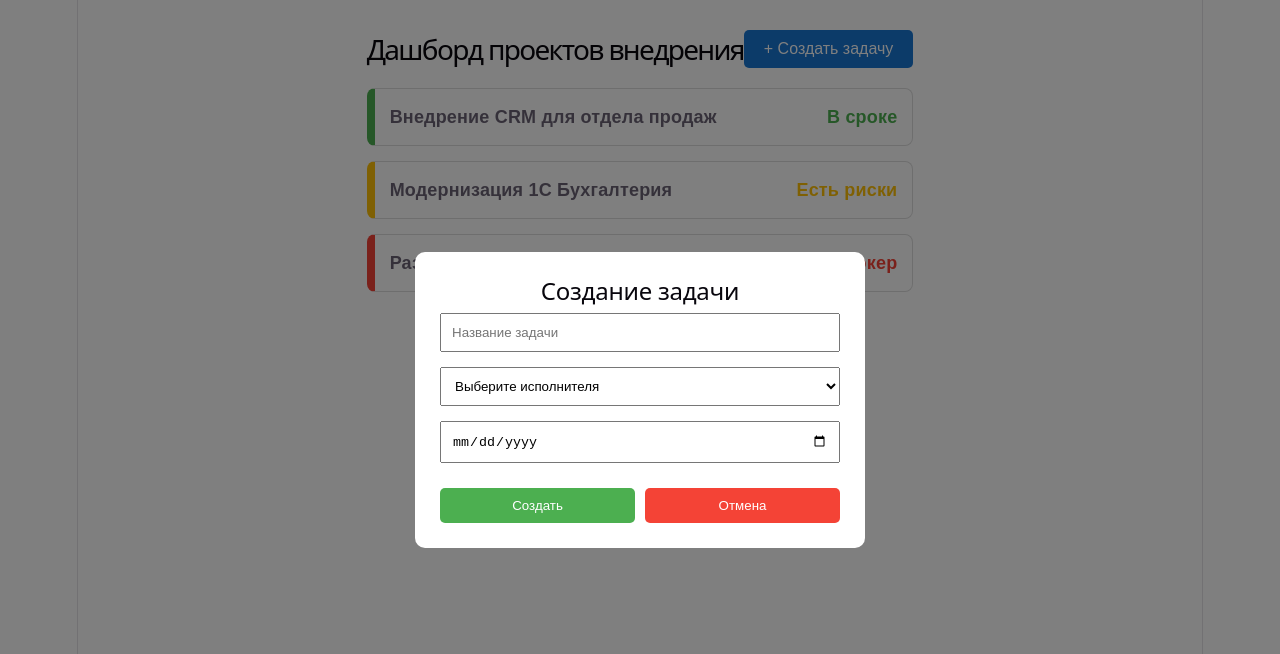
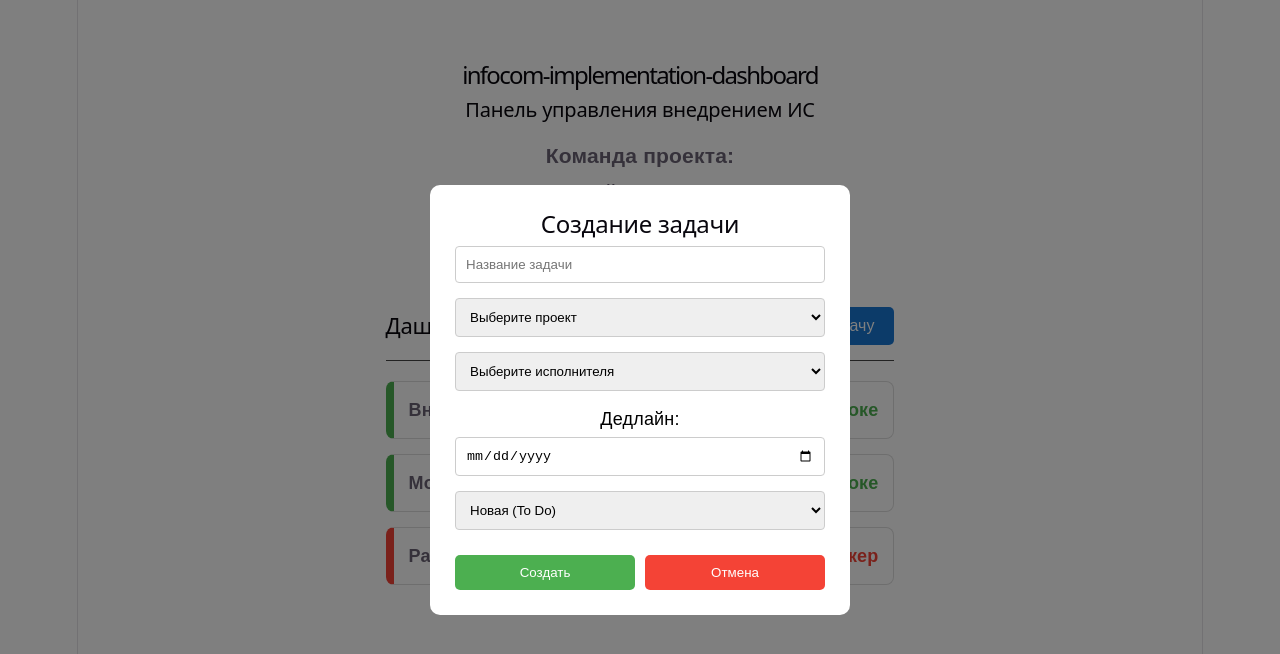
Before and after one commit to gosh-sh1/infocom-implementation-dashboard, a React app in the folder frontend/: page / in a window 1280 px wide. Both pictures are taken after a click on the button "+ Создать задачу". Shown: the top 654 px of the page. Built offline with nearby package versions, Linux system fonts and the light colour scheme; the HTML template or start-up script is replaced by a standard one.

Commit message:
feat(frontend): сверстан layout дашборда и исправлено наложение текста

```diff
--- a/frontend/src/App.jsx
+++ b/frontend/src/App.jsx
@@ -1,69 +1,389 @@
+import './App.css';
 import { useState } from 'react';
-import './App.css';
 
 const mockProjects = [
-  { id: 1, name: 'Внедрение CRM для отдела продаж', status: 'В сроке' },
-  { id: 2, name: 'Модернизация 1С Бухгалтерия', status: 'Есть риски' },
-  { id: 3, name: 'Разработка портала для сотрудников', status: 'Блокер' },
+  { id: 1, name: 'Внедрение CRM для отдела продаж', status: 'Active' },
+  { id: 2, name: 'Модернизация 1С Бухгалтерия', status: 'Active' },
+  { id: 3, name: 'Разработка портала для сотрудников', status: 'Blocked' },
 ];
+
+const team = [
+  { name: 'Георгий', role: 'Team Lead' },
+  { name: 'Роман', role: 'Backend / QA / DevOps' },
+  { name: 'Павел', role: 'Frontend' },
+];
+
+const API_URL = 'http://localhost:8000/api/tasks';
 
 function App() {
   const [isModalOpen, setIsModalOpen] = useState(false);
   const [projects] = useState(mockProjects);
+  const [tasks, setTasks] = useState([]);
+  const [isSubmitting, setIsSubmitting] = useState(false);
+
   const [taskTitle, setTaskTitle] = useState('');
   const [assignee, setAssignee] = useState('');
   const [deadline, setDeadline] = useState('');
+  const [taskStatus, setTaskStatus] = useState('To Do');
+  const [projectId, setProjectId] = useState('');
 
   const getStatusColor = (status) => {
     switch (status) {
-      case 'В сроке': return '#4CAF50';
-      case 'Есть риски': return '#FFC107';
-      case 'Блокер': return '#F44336';
-      default: return '#9E9E9E';
+      case 'В сроке':
+      case 'Active':
+      case 'Done':
+        return '#4CAF50';
+      case 'Есть риски':
+      case 'At Risk':
+      case 'In Progress':
+        return '#FFC107';
+      case 'Блокер':
+      case 'Blocked':
+      case 'Blocker':
+        return '#F44336';
+      default:
+        return '#9E9E9E';
     }
   };
 
-  const handleCreateTask = (e) => {
-    e.preventDefault();
-    console.log("Отправка задачи:", { taskTitle, assignee, deadline });
-    alert(`Задача "${taskTitle}" создана!`);
+  const getStatusLabel = (status) => {
+    switch (status) {
+      case 'Active': return 'В сроке';
+      case 'Blocked':
+      case 'Blocker': return 'Блокер';
+      case 'At Risk': return 'Есть риски';
+      case 'To Do': return 'Новая';
+      case 'In Progress': return 'В работе';
+      case 'Done': return 'Выполнена';
+      default: return status;
+    }
+  };
+
+  const resetForm = () => {
+    setTaskTitle('');
+    setAssignee('');
+    setDeadline('');
+    setTaskStatus('To Do');
+    setProjectId('');
+  };
+
+  const closeModal = () => {
+    if (isSubmitting) return;
+    resetForm();
     setIsModalOpen(false);
   };
 
+  const handleCreateTask = async (e) => {
+    e.preventDefault();
+    if (isSubmitting) return;
+
+    if (!taskTitle.trim() || !projectId || !assignee) {
+      alert('Заполните название задачи, выберите проект и исполнителя.');
+      return;
+    }
+
+    const newTask = {
+      title: taskTitle.trim(),
+      project_id: Number(projectId),
+      status: taskStatus,
+      deadline: deadline || null,
+      assignee: assignee,
+    };
+
+    setIsSubmitting(true);
+
+    try {
+      const response = await fetch(API_URL, {
+        method: 'POST',
+        headers: {
+          'Content-Type': 'application/json',
+        },
+        body: JSON.stringify(newTask),
+      });
+
+      const responseText = await response.text();
+      let result = {};
+
+      if (responseText) {
+        try {
+          result = JSON.parse(responseText);
+        } catch {
+          throw new Error('Сервер вернул некорректный ответ. Проверьте работу бэкенда.');
+        }
+      }
+
+      if (!response.ok) {
+        const detail = result.detail;
+        const message = typeof detail === 'string'
+          ? detail
+          : detail
+            ? JSON.stringify(detail)
+            : `Ошибка сервера: ${response.status}`;
+        throw new Error(message);
+      }
+
+      const createdTask = {
+        id: result.task_id ?? result.id ?? Date.now(),
+        title: taskTitle.trim(),
+        assignee,
+        status: taskStatus,
+        projectId: Number(projectId),
+        deadline,
+      };
+
+      setTasks((prev) => [...prev, createdTask]);
+      resetForm();
+      setIsModalOpen(false);
+
+      if (taskStatus === 'Blocker') {
+        alert('Задача-блокер создана. Если это предусмотрено бэкендом, статус проекта будет обновлён.');
+      } else {
+        alert('Задача успешно создана!');
+      }
+    } catch (error) {
+      console.error('Ошибка создания задачи:', error);
+      if (error instanceof TypeError) {
+        alert('Не удалось подключиться к серверу. Проверьте, запущен ли бэкенд на localhost:8000 и настроен ли CORS.');
+      } else {
+        alert(`Не удалось создать задачу: ${error.message}`);
+      }
+    } finally {
+      setIsSubmitting(false);
+    }
+  };
+
   return (
-    <div style={{ padding: '30px', fontFamily: 'Arial, sans-serif', maxWidth: '800px', margin: '0 auto' }}>
-      <div style={{ display: 'flex', justifyContent: 'space-between', alignItems: 'center', marginBottom: '20px' }}>
-        <h1 style={{ margin: 0, whiteSpace: 'nowrap', fontSize: '28px' }}>Дашборд проектов внедрения</h1>
-        <button onClick={() => setIsModalOpen(true)} style={{ padding: '10px 20px', background: '#1976D2', color: 'white', border: 'none', borderRadius: '5px', cursor: 'pointer', fontSize: '16px' }}>
+    <div
+      style={{
+        padding: '30px',
+        fontFamily: 'Arial, sans-serif',
+        maxWidth: '800px',
+        margin: '0 auto',
+        wordBreak: 'break-word', // <-- Это исправляет наложение длинных слов
+      }}
+    >
+      {/* Исправлен заголовок: уменьшен размер и добавлен перенос */}
+      <h1 style={{ fontSize: '24px', textAlign: 'center', marginBottom: '10px' }}>
+        infocom-implementation-dashboard
+      </h1>
+      <h2 style={{ textAlign: 'center', fontSize: '20px', fontWeight: 'normal', marginTop: 0 }}>
+        Панель управления внедрением ИС
+      </h2>
+
+      <div style={{ textAlign: 'center', marginTop: '20px' }}>
+        <h3 style={{ marginBottom: '10px' }}>Команда проекта:</h3>
+        <ul style={{ listStyleType: 'none', padding: 0, margin: 0, display: 'flex', flexDirection: 'column', gap: '5px' }}>
+          {team.map((member) => (
+            <li key={member.name}>
+              <b>{member.name}</b> — {member.role}
+            </li>
+          ))}
+        </ul>
+      </div>
+
+      <div
+        style={{
+          display: 'flex',
+          justifyContent: 'space-between',
+          alignItems: 'center',
+          flexWrap: 'wrap',
+          gap: '15px',
+          marginBottom: '20px',
+          marginTop: '40px',
+          borderBottom: '1px solid #444',
+          paddingBottom: '15px'
+        }}
+      >
+        <h2 style={{ margin: 0, fontSize: '22px' }}>
+          Дашборд проектов внедрения
+        </h2>
+        <button
+          type="button"
+          onClick={() => setIsModalOpen(true)}
+          style={{
+            padding: '10px 20px',
+            background: '#1976D2',
+            color: 'white',
+            border: 'none',
+            borderRadius: '5px',
+            cursor: 'pointer',
+            fontSize: '16px',
+          }}
+        >
           + Создать задачу
         </button>
       </div>
 
       <div style={{ display: 'flex', flexDirection: 'column', gap: '15px' }}>
         {projects.map((project) => (
-          <div key={project.id} style={{ border: '1px solid #ddd', borderRadius: '8px', padding: '15px', display: 'flex', justifyContent: 'space-between', alignItems: 'center', borderLeft: `8px solid ${getStatusColor(project.status)}` }}>
+          <div
+            key={project.id}
+            style={{
+              border: '1px solid #ddd',
+              borderRadius: '8px',
+              padding: '15px',
+              display: 'flex',
+              justifyContent: 'space-between',
+              alignItems: 'center',
+              flexWrap: 'wrap',
+              gap: '10px',
+              borderLeft: `8px solid ${getStatusColor(project.status)}`,
+            }}
+          >
             <h3 style={{ margin: 0, fontSize: '18px' }}>{project.name}</h3>
-            <span style={{ color: getStatusColor(project.status), fontWeight: 'bold' }}>{project.status}</span>
+            <span style={{ color: getStatusColor(project.status), fontWeight: 'bold' }}>
+              {getStatusLabel(project.status)}
+            </span>
           </div>
         ))}
       </div>
 
+      {tasks.length > 0 && (
+        <div style={{ marginTop: '30px' }}>
+          <h3>Созданные задачи:</h3>
+          <ul style={{ paddingLeft: '20px' }}>
+            {tasks.map((task) => (
+              <li key={task.id} style={{ marginBottom: '15px' }}>
+                <b>{task.title}</b>
+                {' — исполнитель: '} {task.assignee || 'Не назначен'}
+                {' — статус: '} {getStatusLabel(task.status)}
+                {task.deadline && ` — дедлайн: ${task.deadline}`}
+                {' — проект ID: '} {task.projectId}
+              </li>
+            ))}
+          </ul>
+        </div>
+      )}
+
       {isModalOpen && (
-        <div style={{ position: 'fixed', top: 0, left: 0, right: 0, bottom: 0, background: 'rgba(0,0,0,0.5)', display: 'flex', justifyContent: 'center', alignItems: 'center' }}>
-          <div style={{ background: 'white', padding: '25px', borderRadius: '10px', width: '400px', color: 'black' }}>
-            <h2 style={{ marginTop: 0 }}>Создание задачи</h2>
+        <div
+          onClick={closeModal}
+          style={{
+            position: 'fixed',
+            inset: 0,
+            background: 'rgba(0,0,0,0.5)',
+            display: 'flex',
+            justifyContent: 'center',
+            alignItems: 'center',
+            padding: '15px',
+            zIndex: 1000,
+          }}
+        >
+          <div
+            role="dialog"
+            aria-modal="true"
+            aria-labelledby="task-modal-title"
+            onClick={(e) => e.stopPropagation()}
+            style={{
+              background: 'white',
+              padding: '25px',
+              borderRadius: '10px',
+              width: '100%',
+              maxWidth: '420px',
+              maxHeight: '90vh',
+              overflowY: 'auto',
+              boxSizing: 'border-box',
+              color: 'black',
+            }}
+          >
+            <h2 id="task-modal-title" style={{ marginTop: 0 }}>
+              Создание задачи
+            </h2>
+
             <form onSubmit={handleCreateTask} style={{ display: 'flex', flexDirection: 'column', gap: '15px' }}>
-              <input type="text" placeholder="Название задачи" value={taskTitle} onChange={(e) => setTaskTitle(e.target.value)} required style={{ padding: '10px' }} />
-              <select value={assignee} onChange={(e) => setAssignee(e.target.value)} required style={{ padding: '10px' }}>
+              <input
+                type="text"
+                placeholder="Название задачи"
+                value={taskTitle}
+                onChange={(e) => setTaskTitle(e.target.value)}
+                required
+                maxLength={200}
+                disabled={isSubmitting}
+                style={{ padding: '10px', borderRadius: '4px', border: '1px solid #ccc' }}
+              />
+
+              <select
+                value={projectId}
+                onChange={(e) => setProjectId(e.target.value)}
+                required
+                disabled={isSubmitting}
+                style={{ padding: '10px', borderRadius: '4px', border: '1px solid #ccc' }}
+              >
+                <option value="">Выберите проект</option>
+                {projects.map((project) => (
+                  <option key={project.id} value={project.id}>{project.name}</option>
+                ))}
+              </select>
+
+              <select
+                value={assignee}
+                onChange={(e) => setAssignee(e.target.value)}
+                required
+                disabled={isSubmitting}
+                style={{ padding: '10px', borderRadius: '4px', border: '1px solid #ccc' }}
+              >
                 <option value="">Выберите исполнителя</option>
-                <option value="user1">Шальнев Георгий</option>
-                <option value="user2">Стрелков Роман</option>
-                <option value="user3">Захаров Павел</option>
+                <option value="Шальнев Георгий">Шальнев Георгий</option>
+                <option value="Стрелков Роман">Стрелков Роман</option>
+                <option value="Захаров Павел">Захаров Павел</option>
               </select>
-              <input type="date" value={deadline} onChange={(e) => setDeadline(e.target.value)} style={{ padding: '10px' }} />
+
+              <label>
+                Дедлайн:
+                <input
+                  type="date"
+                  value={deadline}
+                  onChange={(e) => setDeadline(e.target.value)}
+                  disabled={isSubmitting}
+                  style={{ display: 'block', width: '100%', boxSizing: 'border-box', marginTop: '5px', padding: '10px', borderRadius: '4px', border: '1px solid #ccc' }}
+                />
+              </label>
+
+              <select
+                value={taskStatus}
+                onChange={(e) => setTaskStatus(e.target.value)}
+                disabled={isSubmitting}
+                style={{ padding: '10px', borderRadius: '4px', border: '1px solid #ccc' }}
+              >
+                <option value="To Do">Новая (To Do)</option>
+                <option value="In Progress">В работе (In Progress)</option>
+                <option value="Done">Выполнена (Done)</option>
+                <option value="Blocker">Блокер (Blocker)</option>
+              </select>
+
               <div style={{ display: 'flex', gap: '10px', marginTop: '10px' }}>
-                <button type="submit" style={{ flex: 1, background: '#4CAF50', color: 'white', padding: '10px', border: 'none', borderRadius: '5px', cursor: 'pointer' }}>Создать</button>
-                <button type="button" onClick={() => setIsModalOpen(false)} style={{ flex: 1, background: '#f44336', color: 'white', padding: '10px', border: 'none', borderRadius: '5px', cursor: 'pointer' }}>Отмена</button>
+                <button
+                  type="submit"
+                  disabled={isSubmitting}
+                  style={{
+                    flex: 1,
+                    background: isSubmitting ? '#999' : '#4CAF50',
+                    color: 'white',
+                    padding: '10px',
+                    border: 'none',
+                    borderRadius: '5px',
+                    cursor: isSubmitting ? 'wait' : 'pointer',
+                  }}
+                >
+                  {isSubmitting ? 'Создание...' : 'Создать'}
+                </button>
+
+                <button
+                  type="button"
+                  onClick={closeModal}
+                  disabled={isSubmitting}
+                  style={{
+                    flex: 1,
+                    background: '#f44336',
+                    color: 'white',
+                    padding: '10px',
+                    border: 'none',
+                    borderRadius: '5px',
+                    cursor: isSubmitting ? 'not-allowed' : 'pointer',
+                  }}
+                >
+                  Отмена
+                </button>
               </div>
             </form>
           </div>
```
